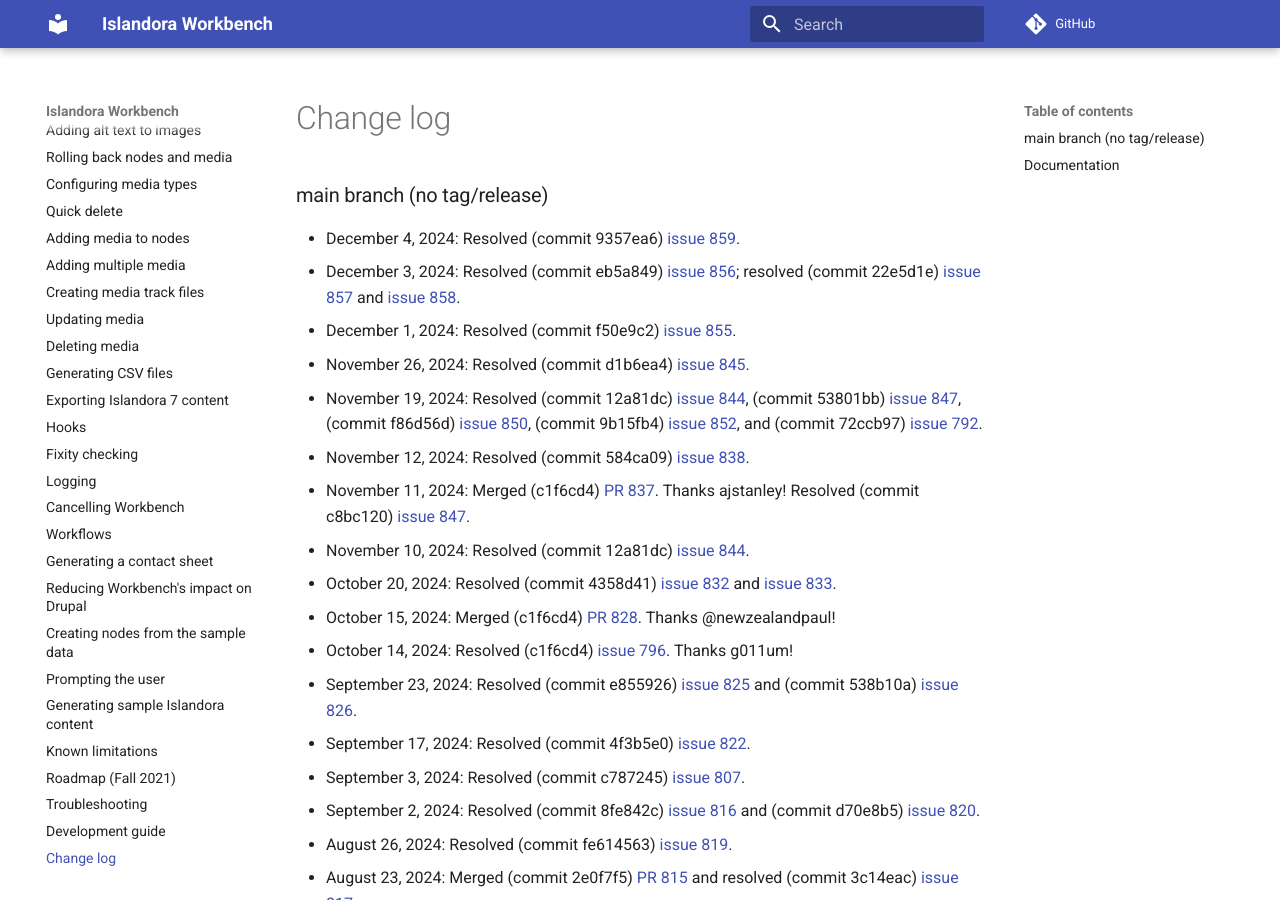
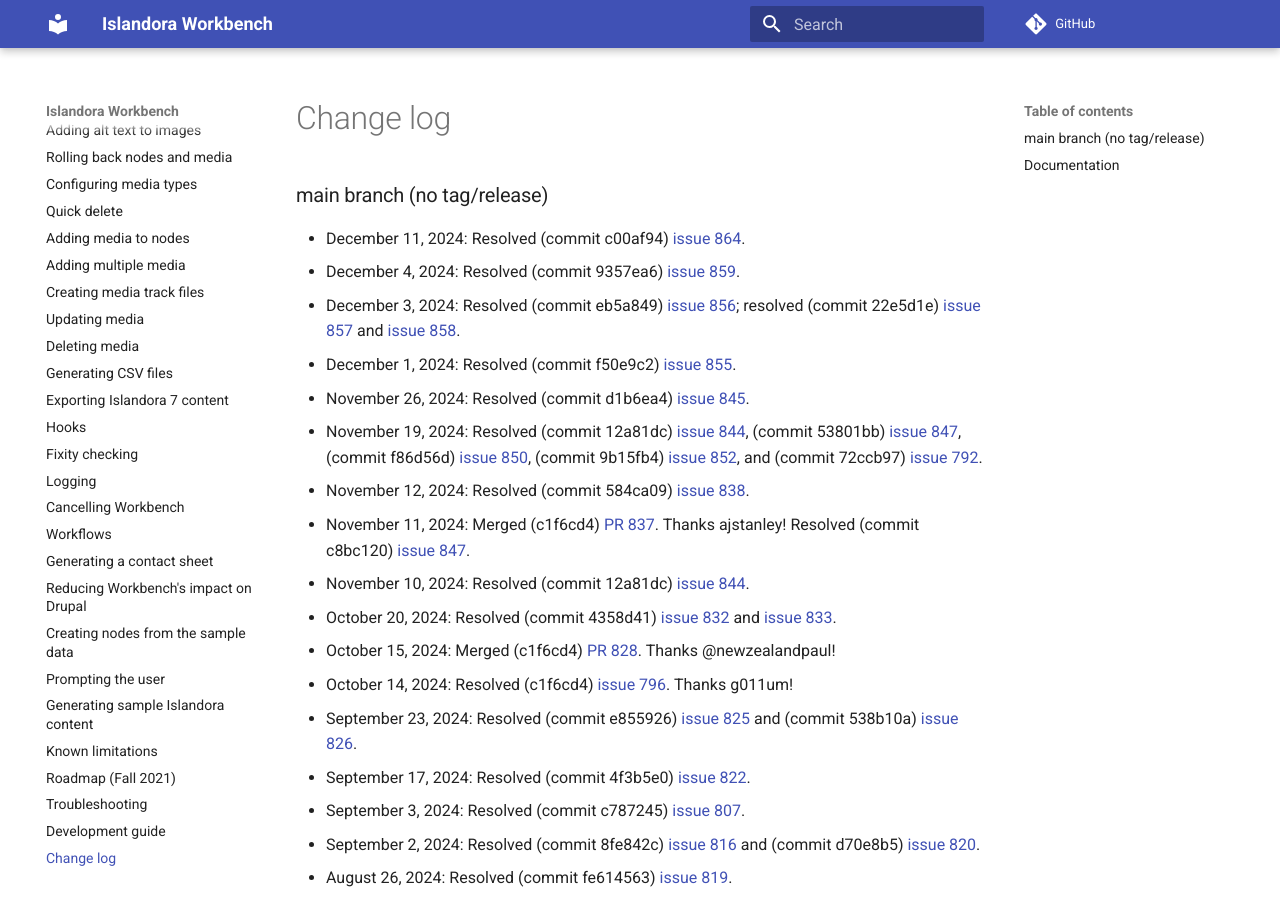
Before and after one commit to mjordan/islandora_workbench_docs, an MkDocs documentation site: the page built from docs/changelog.md, in a window 1280 px wide and 900 px high. Built offline with MkDocs 1.6.1 and Material for MkDocs 9.7.7, drawn with Linux system fonts in a browser that asks for light colours; comment, search, counter and statistics services are not loaded.

Commit message:
Updates from resolution of #864.

```diff
--- a/docs/changelog.md
+++ b/docs/changelog.md
@@ -1,5 +1,6 @@
 ### main branch (no tag/release)
 
+* December 11, 2024: Resolved (commit c00af94) [issue 864](https://github.com/mjordan/islandora_workbench/issues/864).
 * December 4, 2024: Resolved (commit 9357ea6) [issue 859](https://github.com/mjordan/islandora_workbench/issues/859).
 * December 3, 2024: Resolved (commit eb5a849) [issue 856](https://github.com/mjordan/islandora_workbench/issues/856); resolved (commit 22e5d1e) [issue 857](https://github.com/mjordan/islandora_workbench/issues/857) and [issue 858](https://github.com/mjordan/islandora_workbench/issues/858).
 * December 1, 2024: Resolved (commit f50e9c2) [issue 855](https://github.com/mjordan/islandora_workbench/issues/855).
```
Also changed, not shown: docs/paged_and_compound.md (+2 -0 lines).
